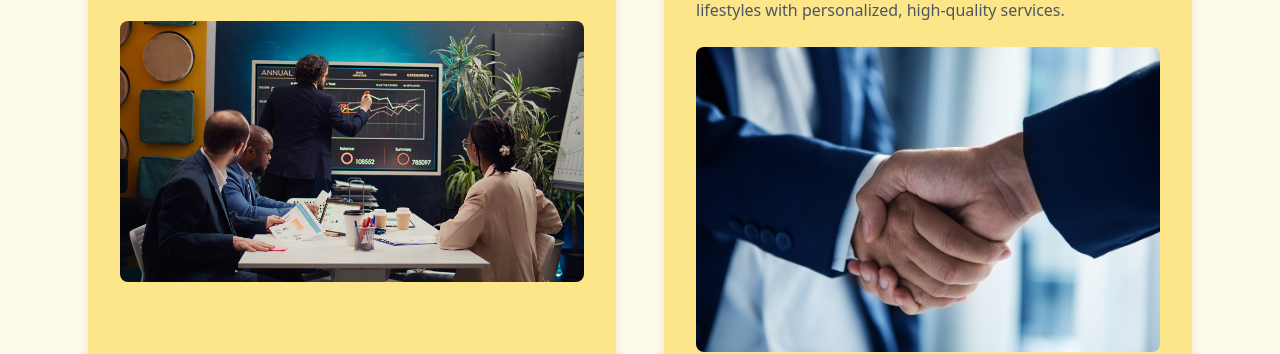
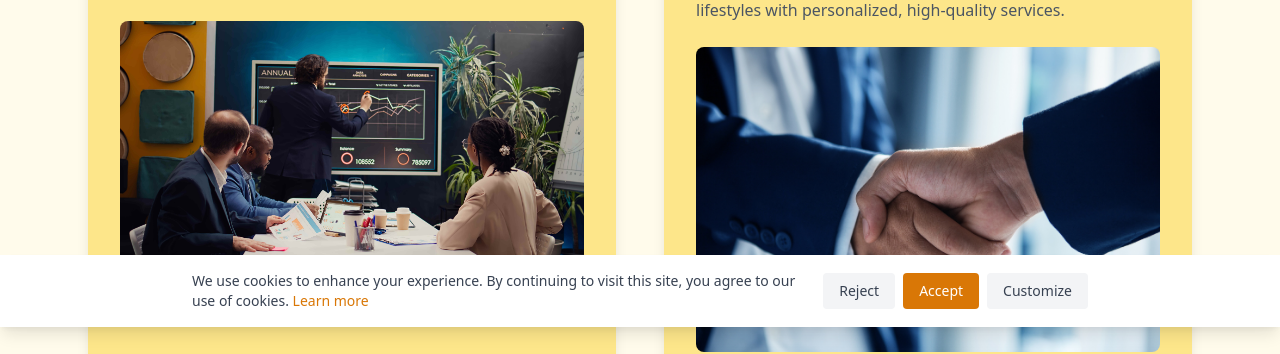
Before and after one commit to chandramoulisangabathula01/servizoDemo, a website: page public/about-us.html in a window 1280 px wide. Shown: the part 473-827 px from the top of the page. Drawn offline with nearby package versions, Linux system fonts and the light colour scheme.

Commit message:
added cookies to all the pages

```diff
--- a/public/about-us.html
+++ b/public/about-us.html
@@ -274,5 +274,30 @@
             menuButton.classList.toggle('active');
         }
     </script>
+
+    <!-- Cookie Consent Banner -->
+    <div id="cookieConsent" class="fixed bottom-0 left-0 right-0 bg-white shadow-lg p-4 hidden">
+        <div class="max-w-4xl mx-auto flex flex-col md:flex-row items-center justify-between gap-4">
+            <div class="flex-1">
+                <p class="text-sm text-gray-700">
+                    We use cookies to enhance your experience. By continuing to visit this site, you agree to our use of cookies.
+                    <a href="/privacy.html" class="text-yellow-600 hover:text-yellow-700">Learn more</a>
+                </p>
+            </div>
+            <div class="flex gap-2">
+                <button id="rejectCookies" class="px-4 py-2 text-sm font-medium text-gray-700 bg-gray-100 rounded hover:bg-gray-200">
+                    Reject
+                </button>
+                <button id="acceptCookies" class="px-4 py-2 text-sm font-medium text-white bg-yellow-600 rounded hover:bg-yellow-700">
+                    Accept
+                </button>
+                <button id="customizeCookies" class="px-4 py-2 text-sm font-medium text-gray-700 bg-gray-100 rounded hover:bg-gray-200">
+                    Customize
+                </button>
+            </div>
+        </div>
+    </div>
+
+    <script src="cookies.js"></script>
 </body>
 </html>
--- a/public/cookies.js
+++ b/public/cookies.js
@@ -48,6 +48,9 @@ document.addEventListener('DOMContentLoaded', function() {
 
     function savePreferences(preferences) {
         console.log('Saving preferences:', preferences);
+        // Set a cookie to remember the user's choice
+        document.cookie = `cookie_preferences=${JSON.stringify(preferences)}; path=/; max-age=31536000`; // 1 year expiration
+
         fetch('https://servizobackend.onrender.com/api/cookies/preferences', {
             method: 'POST',
             headers: {
```
Also changed, not shown: public/career.html (+25 -0 lines), public/contact.html (+25 -0 lines), public/services.html (+23 -0 lines), server.js (+14 -0 lines).
